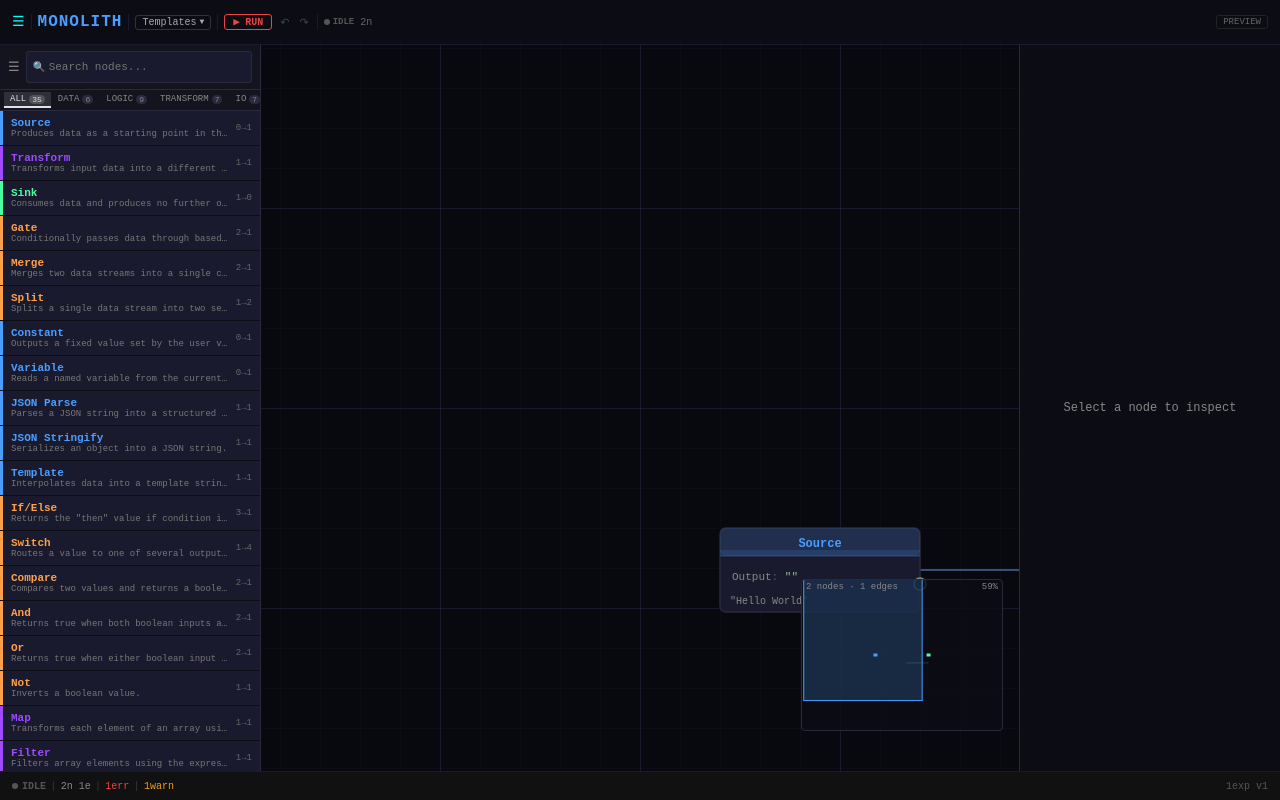
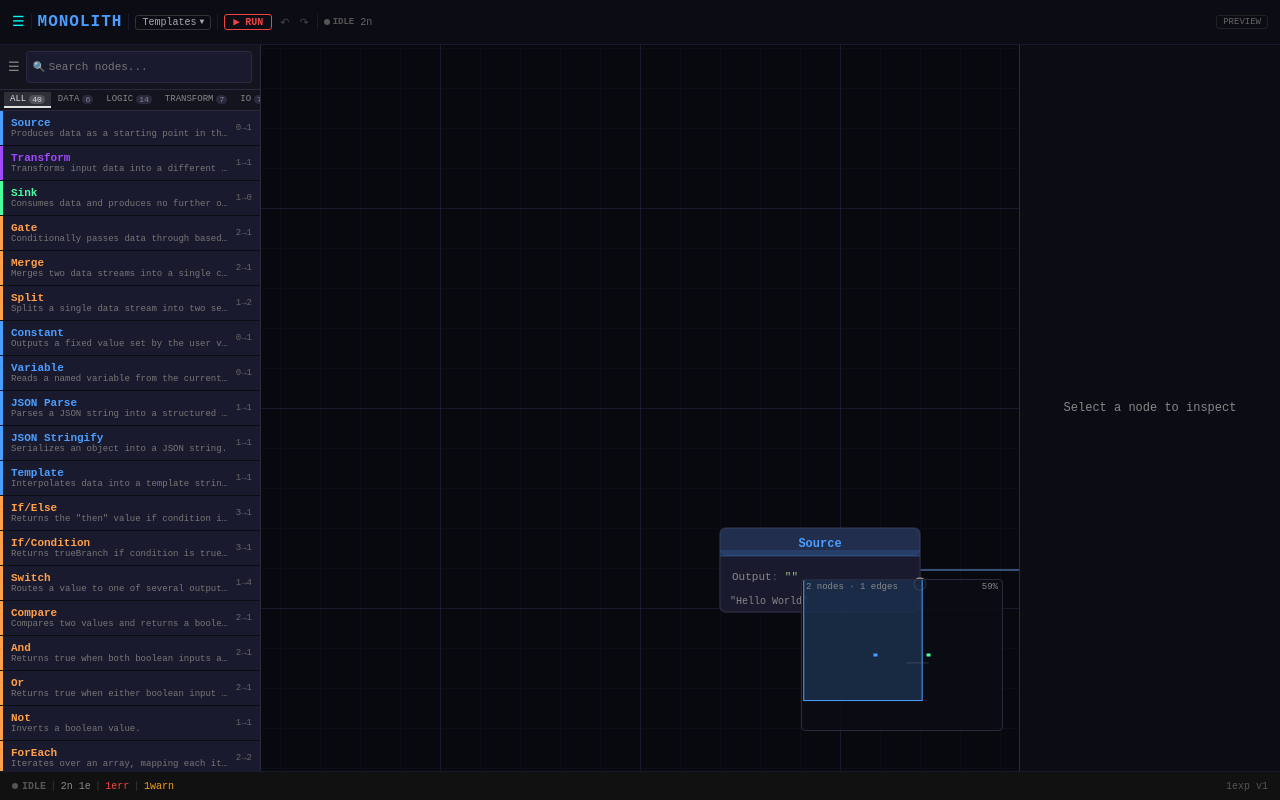
Before and after one commit to wahee-dev/Monolith, a Next.js app: page / in a window 1280 px wide. Built offline with nearby package versions, Linux system fonts and the light colour scheme.

Commit message:
Add logic/control flow nodes: ForEach, Function, Array, If/Condition, Variable

```diff
--- a/src/engine/nodes/logic.ts
+++ b/src/engine/nodes/logic.ts
@@ -92,11 +92,91 @@ export const NOT_DEFINITION: NodeTypeDefinition = {
   editableSchema: false,
 } as const;
 
+export const FOREACH_DEFINITION: NodeTypeDefinition = {
+  kind: 'foreach',
+  label: 'ForEach',
+  category: 'logic',
+  description: 'Iterates over an array, mapping each item to the output.',
+  inputs: [
+    { name: 'array', type: 'array', label: 'Array', required: true },
+    { name: 'body', type: 'any', label: 'Body', required: true },
+  ],
+  outputs: [
+    { name: 'result', type: 'array', label: 'Result', required: true },
+    { name: 'index', type: 'number', label: 'Index', required: true },
+  ],
+  editableSchema: false,
+} as const;
+
+export const FUNCTION_DEFINITION: NodeTypeDefinition = {
+  kind: 'function',
+  label: 'Function',
+  category: 'logic',
+  description: 'Defines a custom function that processes inputs and returns a result.',
+  inputs: [
+    { name: 'arg1', type: 'any', label: 'Arg 1', required: false },
+    { name: 'arg2', type: 'any', label: 'Arg 2', required: false },
+  ],
+  outputs: [
+    { name: 'result', type: 'any', label: 'Result', required: true },
+  ],
+  editableSchema: false,
+} as const;
+
+export const ARRAY_DEFINITION: NodeTypeDefinition = {
+  kind: 'array',
+  label: 'Array',
+  category: 'logic',
+  description: 'Performs operations on arrays: create, filter, map, reduce, or sort.',
+  inputs: [
+    { name: 'items', type: 'any', label: 'Items', required: true },
+  ],
+  outputs: [
+    { name: 'result', type: 'array', label: 'Result', required: true },
+  ],
+  editableSchema: false,
+} as const;
+
+export const IF_CONDITION_DEFINITION: NodeTypeDefinition = {
+  kind: 'if-condition',
+  label: 'If/Condition',
+  category: 'logic',
+  description: 'Returns trueBranch if condition is true, otherwise returns falseBranch.',
+  inputs: [
+    { name: 'condition', type: 'boolean', label: 'Condition', required: true },
+    { name: 'trueBranch', type: 'any', label: 'True Branch', required: true },
+    { name: 'falseBranch', type: 'any', label: 'False Branch', required: true },
+  ],
+  outputs: [
+    { name: 'result', type: 'any', label: 'Result', required: true },
+  ],
+  editableSchema: false,
+} as const;
+
+export const VARIABLE_STATE_DEFINITION: NodeTypeDefinition = {
+  kind: 'variable-state',
+  label: 'Variable',
+  category: 'logic',
+  description: 'Stores and retrieves state. Use properties to set name and initial value.',
+  inputs: [
+    { name: 'value', type: 'any', label: 'Value', required: false },
+  ],
+  outputs: [
+    { name: 'value', type: 'any', label: 'Value', required: true },
+  ],
+  editableSchema: false,
+} as const;
+
 export const LOGIC_NODE_DEFINITIONS: ReadonlyArray<NodeTypeDefinition> = [
   IF_ELSE_DEFINITION,
+  IF_CONDITION_DEFINITION,
   SWITCH_DEFINITION,
   COMPARE_DEFINITION,
   AND_DEFINITION,
   OR_DEFINITION,
   NOT_DEFINITION,
+  FOREACH_DEFINITION,
+  FUNCTION_DEFINITION,
+  ARRAY_DEFINITION,
+  VARIABLE_STATE_DEFINITION,
 ] as const;
```
